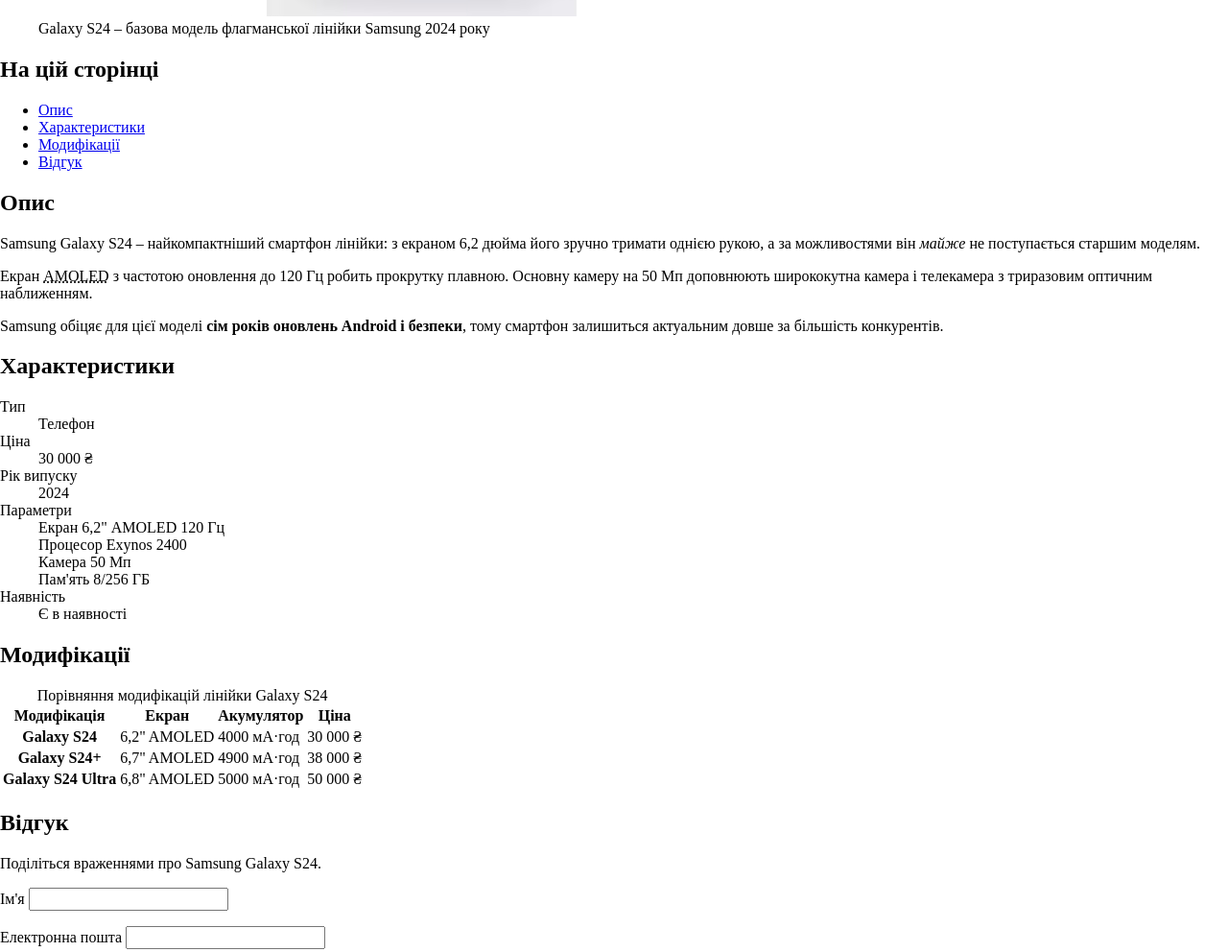
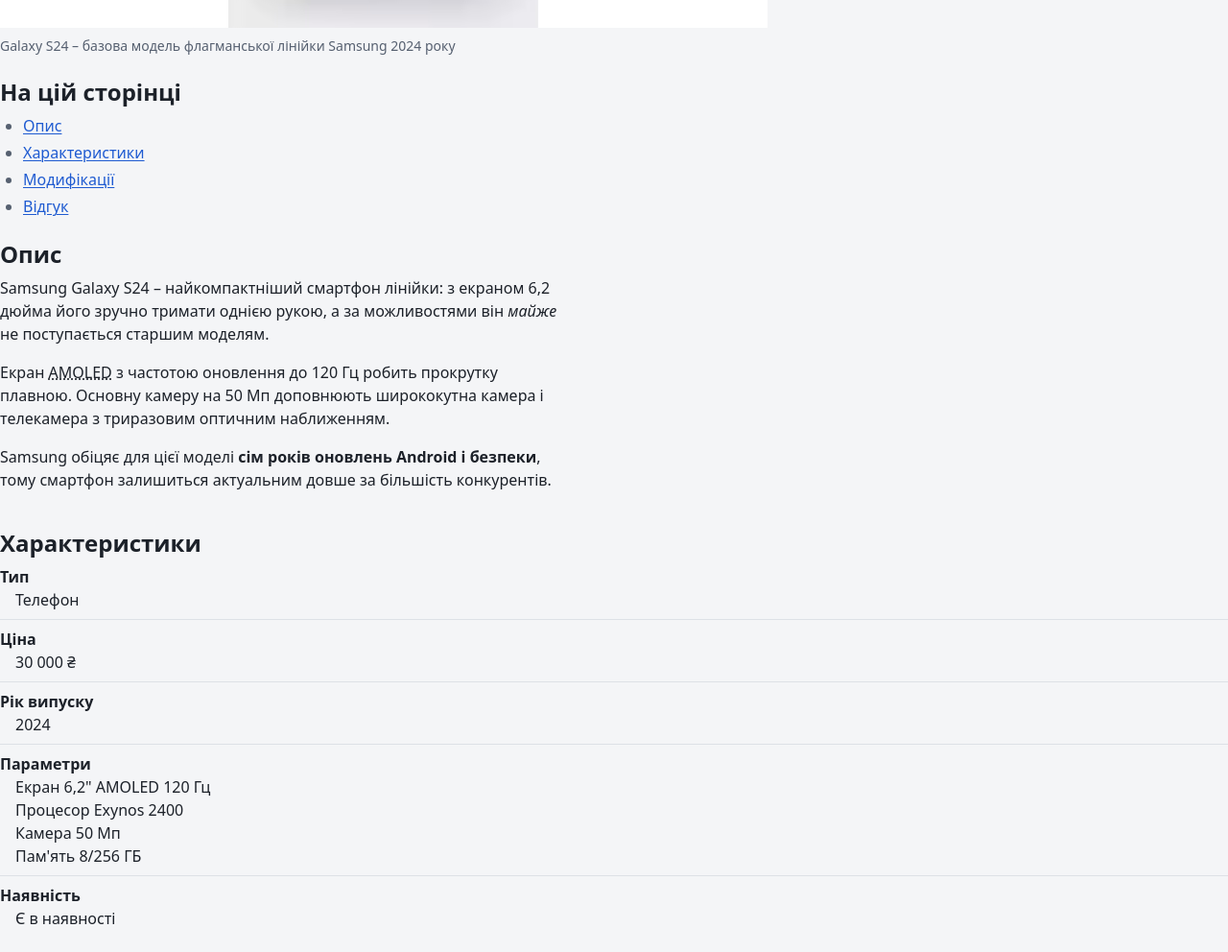
Before and after one commit to dimionikk/client-web, a plain HTML site: page details.html in a window 1280 px wide. Shown: the part 801-1793 px from the top of the page at 96% size. Drawn offline with Linux system fonts and the light colour scheme.

Commit message:
add base typography, links, lists and tables

```diff
--- a/css/main.css
+++ b/css/main.css
@@ -15,6 +15,7 @@
 
   img,
   video {
+    display: block;
     max-inline-size: 100%;
     block-size: auto;
   }
@@ -50,8 +51,10 @@
     --font-size-s: 0.875rem;
     --font-size-m: 1rem;
     --font-size-l: 1.25rem;
-    --font-size-xl: 1.75rem;
+    --font-size-xl: 1.5rem;
+    --font-size-2xl: 2rem;
     --line-height: 1.5;
+    --line-height-tight: 1.2;
     --measure: 65ch;
 
     --space-xs: 0.25rem;
@@ -70,3 +73,171 @@
     --shadow-card: 0 1px 3px rgb(16 24 40 / 0.08), 0 4px 12px rgb(16 24 40 / 0.06);
   }
 }
+
+/* ===== Базові стилі документа ===== */
+
+@layer base {
+  body {
+    background-color: var(--color-bg);
+    color: var(--color-text);
+    font-family: var(--font-body);
+    font-size: var(--font-size-m);
+    line-height: var(--line-height);
+  }
+
+  ::selection {
+    background-color: var(--color-accent);
+    color: var(--color-on-accent);
+  }
+
+  :focus-visible {
+    outline: 3px solid var(--color-focus);
+    outline-offset: 2px;
+  }
+
+  /* --- Заголовки й текст --- */
+
+  h1,
+  h2,
+  h3 {
+    margin-block: var(--space-l) var(--space-s);
+    line-height: var(--line-height-tight);
+  }
+
+  h1 {
+    font-size: var(--font-size-2xl);
+  }
+
+  h2 {
+    font-size: var(--font-size-xl);
+  }
+
+  h3 {
+    font-size: var(--font-size-l);
+  }
+
+  p {
+    margin-block: 0 var(--space-m);
+  }
+
+  p,
+  li {
+    max-inline-size: var(--measure);
+  }
+
+  section + section {
+    margin-block-start: var(--space-xl);
+  }
+
+  abbr[title] {
+    text-decoration: underline dotted;
+    cursor: help;
+  }
+
+  address {
+    font-style: normal;
+  }
+
+  /* --- Посилання --- */
+
+  a {
+    color: var(--color-accent);
+    text-decoration-thickness: 1px;
+    text-underline-offset: 0.15em;
+  }
+
+  a:hover {
+    text-decoration-thickness: 2px;
+  }
+
+  /* --- Списки --- */
+
+  ul,
+  ol {
+    margin-block: 0 var(--space-m);
+    padding-inline-start: var(--space-l);
+  }
+
+  li + li {
+    margin-block-start: var(--space-xs);
+  }
+
+  li::marker {
+    color: var(--color-text-muted);
+  }
+
+  dl {
+    margin-block: 0 var(--space-m);
+  }
+
+  dt {
+    font-weight: 600;
+  }
+
+  dt:not(:first-child) {
+    margin-block-start: var(--space-s);
+    padding-block-start: var(--space-s);
+    border-block-start: var(--border-width) solid var(--color-border-subtle);
+  }
+
+  dd {
+    margin-inline-start: var(--space-m);
+  }
+
+  /* --- Зображення --- */
+
+  figure {
+    margin: 0 0 var(--space-l);
+  }
+
+  figcaption {
+    margin-block-start: var(--space-s);
+    color: var(--color-text-muted);
+    font-size: var(--font-size-s);
+  }
+
+  /* --- Таблиці --- */
+
+  table {
+    margin-block-end: var(--space-m);
+    border: var(--border-width) solid var(--color-border-subtle);
+    border-collapse: collapse;
+    background-color: var(--color-surface);
+  }
+
+  caption {
+    padding-block-end: var(--space-s);
+    font-weight: 600;
+    text-align: start;
+  }
+
+  th,
+  td {
+    padding: var(--space-s) var(--space-m);
+    border-block-end: var(--border-width) solid var(--color-border-subtle);
+    text-align: start;
+    vertical-align: top;
+  }
+
+  thead th {
+    border-block-end: var(--border-width-strong) solid var(--color-border);
+    background-color: var(--color-surface-alt);
+  }
+
+  tbody th {
+    font-weight: 600;
+  }
+
+  tbody tr:nth-child(even) {
+    background-color: var(--color-bg);
+  }
+}
+
+/* ===== Утиліти ===== */
+
+@layer utilities {
+  .u-numeric {
+    text-align: end;
+    font-variant-numeric: tabular-nums;
+  }
+}
--- a/details.html
+++ b/details.html
@@ -90,28 +90,28 @@
                     <tr>
                         <th scope="col">Модифікація</th>
                         <th scope="col">Екран</th>
-                        <th scope="col">Акумулятор</th>
-                        <th scope="col">Ціна</th>
+                        <th scope="col" class="u-numeric">Акумулятор</th>
+                        <th scope="col" class="u-numeric">Ціна</th>
                     </tr>
                 </thead>
                 <tbody>
                     <tr>
                         <th scope="row">Galaxy S24</th>
                         <td>6,2" AMOLED</td>
-                        <td>4000 мА·год</td>
-                        <td><data value="30000">30 000 ₴</data></td>
+                        <td class="u-numeric">4000 мА·год</td>
+                        <td class="u-numeric"><data value="30000">30 000 ₴</data></td>
                     </tr>
                     <tr>
                         <th scope="row">Galaxy S24+</th>
                         <td>6,7" AMOLED</td>
-                        <td>4900 мА·год</td>
-                        <td><data value="38000">38 000 ₴</data></td>
+                        <td class="u-numeric">4900 мА·год</td>
+                        <td class="u-numeric"><data value="38000">38 000 ₴</data></td>
                     </tr>
                     <tr>
                         <th scope="row">Galaxy S24 Ultra</th>
                         <td>6,8" AMOLED</td>
-                        <td>5000 мА·год</td>
-                        <td><data value="50000">50 000 ₴</data></td>
+                        <td class="u-numeric">5000 мА·год</td>
+                        <td class="u-numeric"><data value="50000">50 000 ₴</data></td>
                     </tr>
                 </tbody>
             </table>
```
Also changed, not shown: admin.html (+7 -7 lines).
